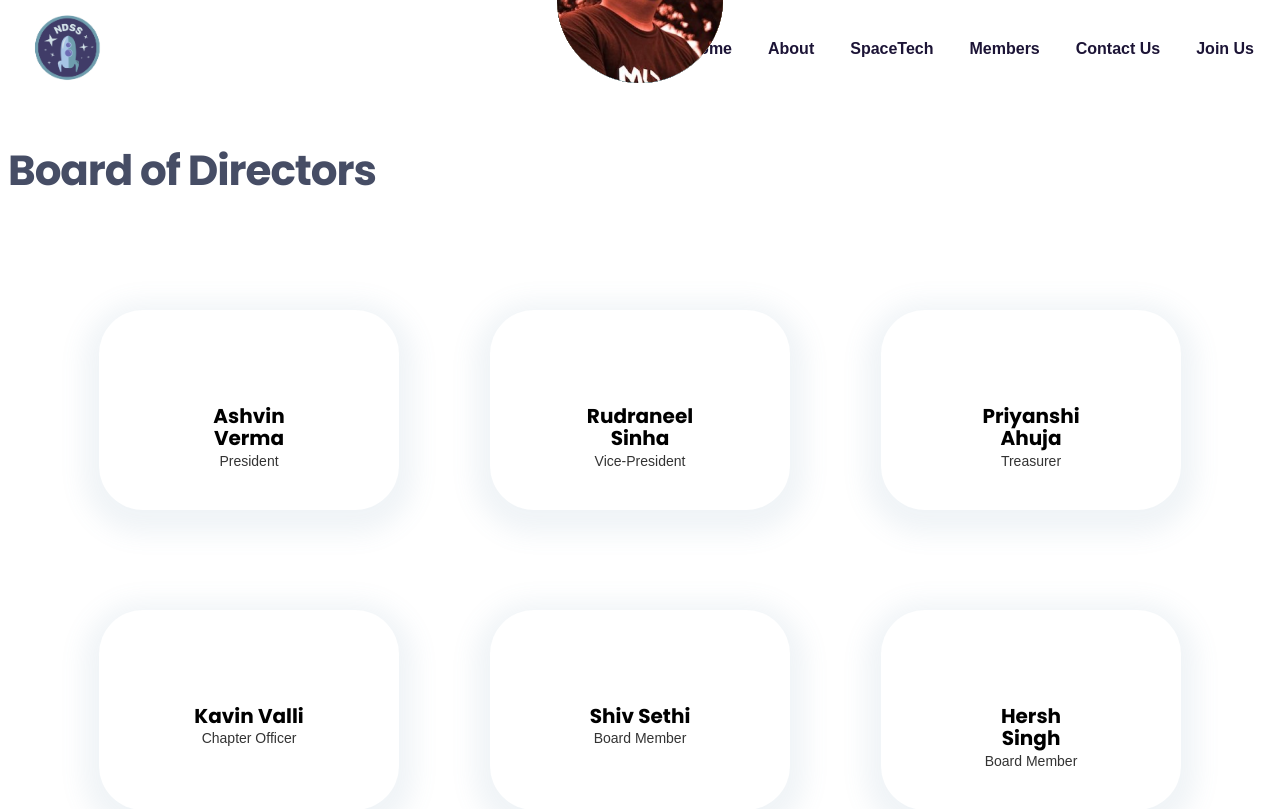
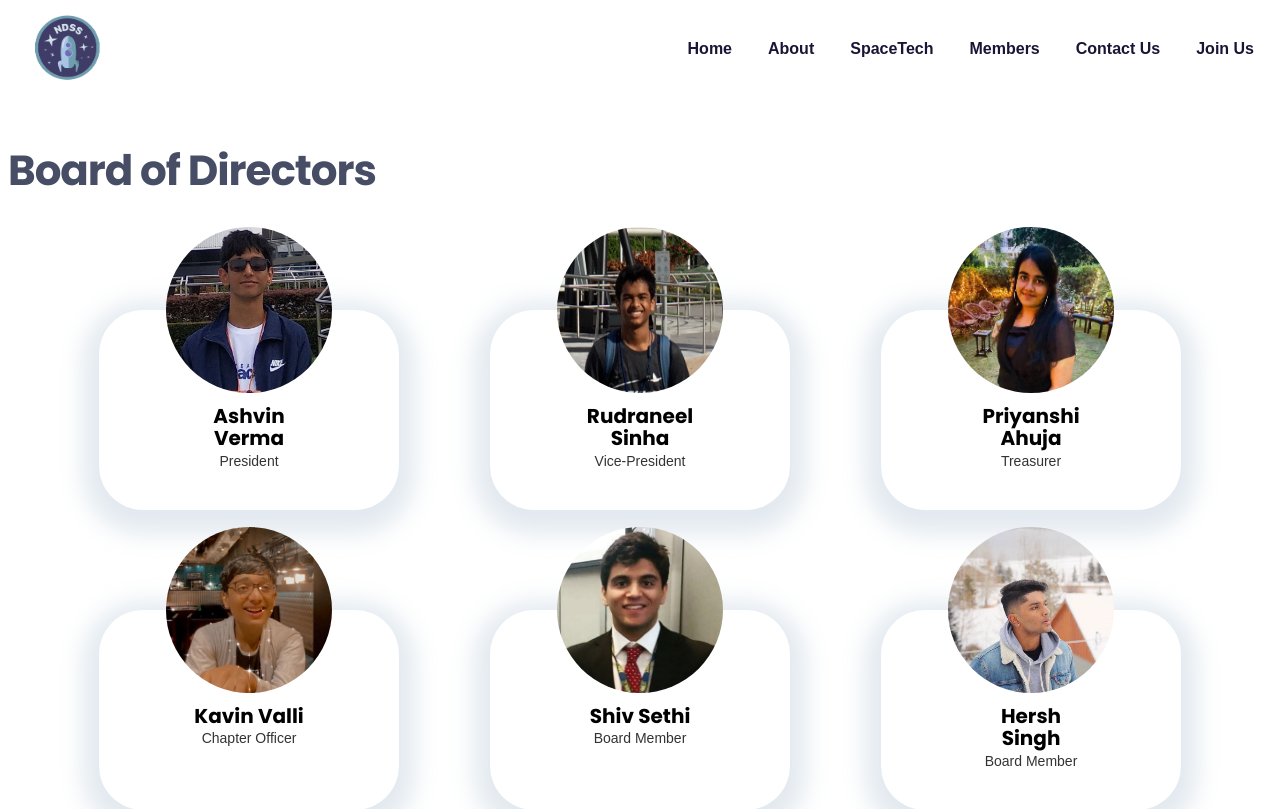
Before and after one commit to New-Delhi-Space-Society/new-delhi-space-society.github.io, a Next.js app: page /members in a window 1280 px wide. Shown: the top 809 px of the page. Built offline with nearby package versions, Linux system fonts and the light colour scheme.

Commit message:
Update MemberCard.tsx

```diff
--- a/components/members/MemberCard.tsx
+++ b/components/members/MemberCard.tsx
@@ -9,9 +9,10 @@ interface iProps {
 
 const MemberCardContainer = styled.div`
   text-align: center;
-  box-shadow: 0px 8px 24px 16px rgba(112, 144, 176, 0.10);
+  box-shadow: 0px 8px 24px 16px rgba(112, 144, 176, 0.2);
   border-radius: 44px;
   width: 300px;
+  position: relative;
   height: 200px;
   padding: 95px;
   margin-bottom: 30px;
@@ -23,20 +24,6 @@ const MemberCardContainer = styled.div`
 
   @media ${device.lg} {
     margin-bottom: 0;
-  }
-
-  .MemberImage {
-    width: 200px;
-    height: 200px;
-    border-radius: 0;
-    position: relative;
-    transform: translate(-50%, -50%);
-  }
-
-  .MemberImage img {
-    width: 100%;
-    height: 100%;
-    object-fit: cover;
   }
 `;
 
```
